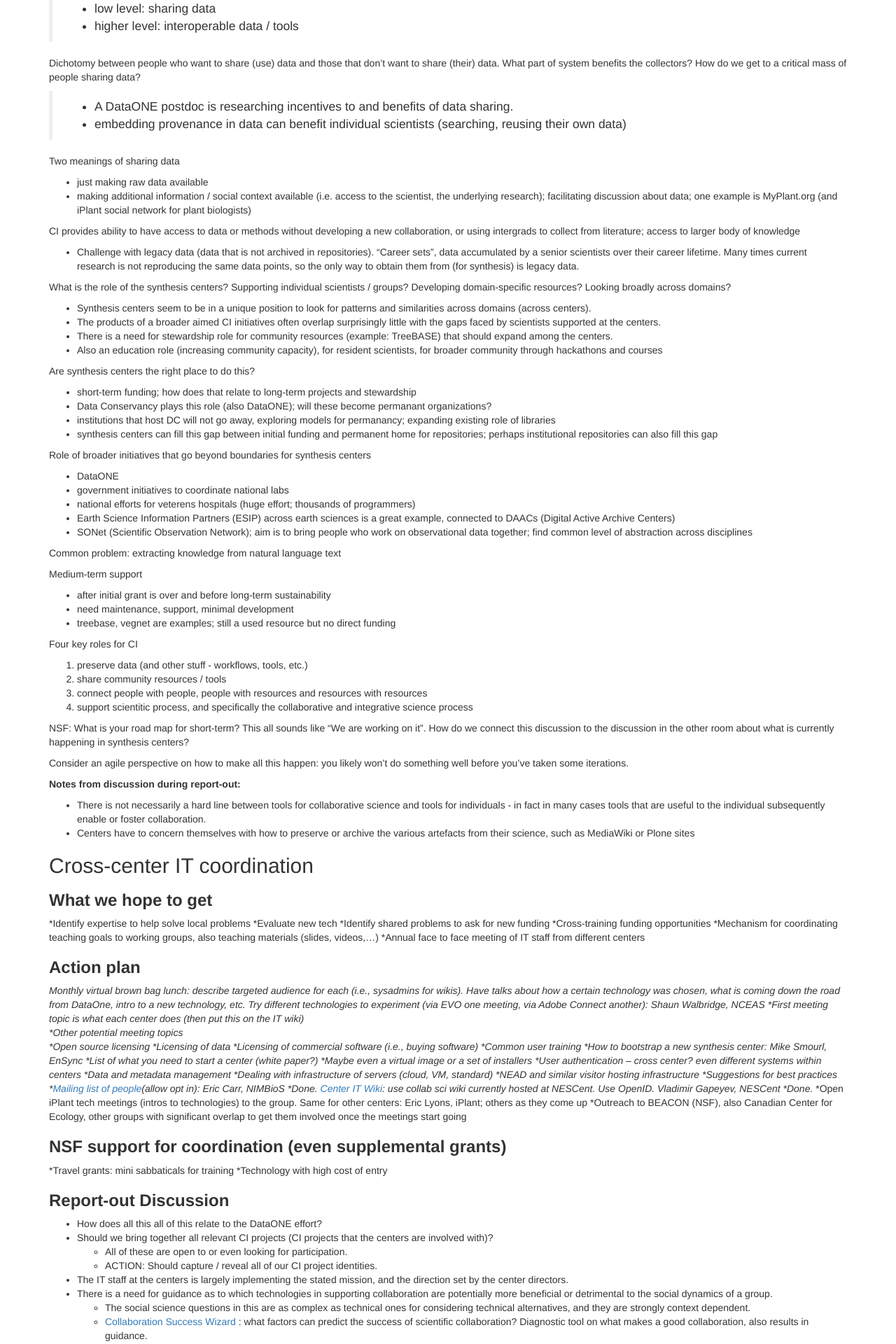
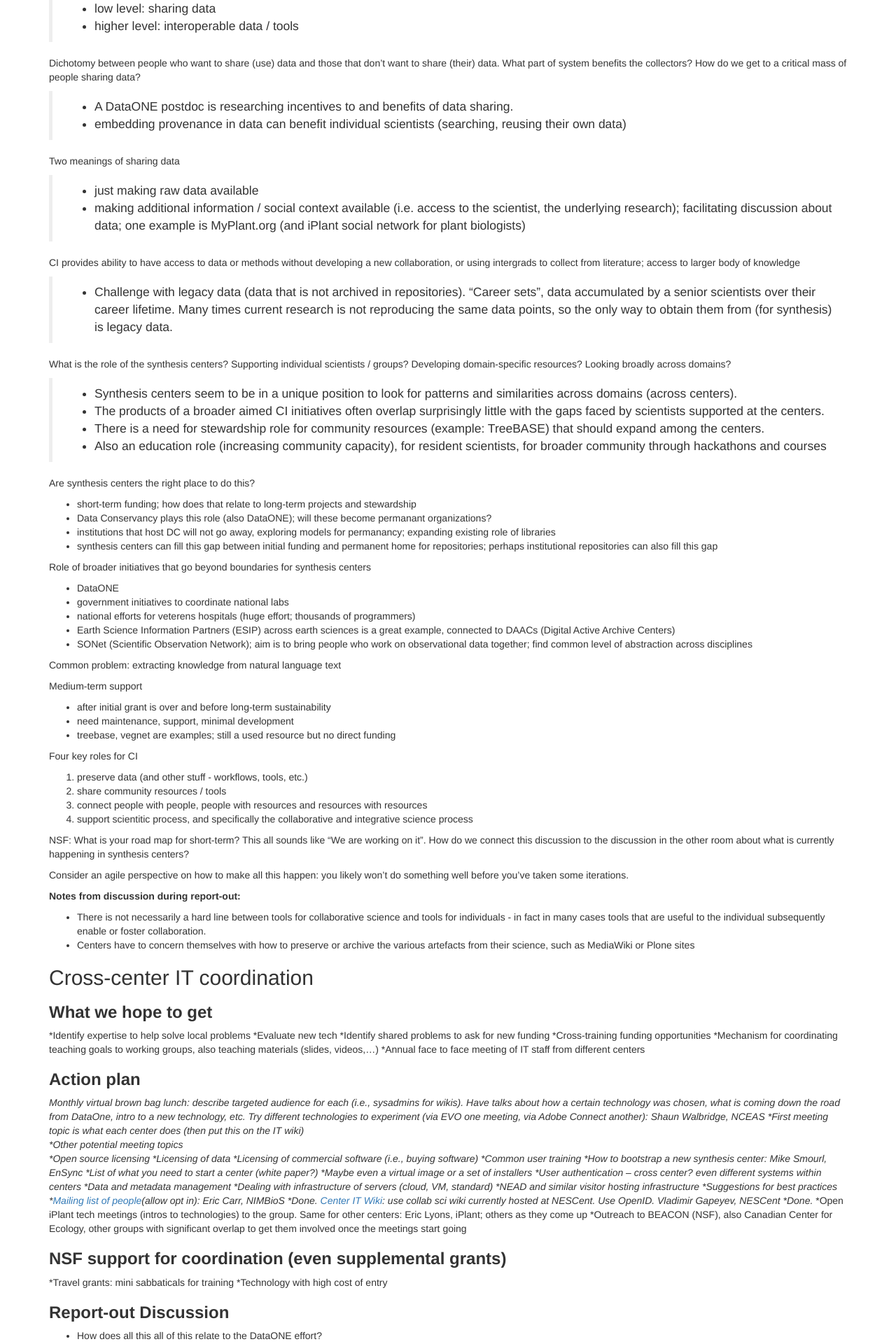
Before and after one commit to bio-collabit/wiki, a Jekyll site: the page built from 2011_Workshop/Day_3_Breakouts.md, in a window 1280 px wide. Shown: the part 413-2333 px from the top of the page at 70% size. Built offline with Jekyll 4.4.1, drawn with Linux system fonts in a browser that asks for light colours; nearby versions of some CDN libraries; library files that are not in the unit come from our copies; Markdown is read by kramdown in place of the engine named in the settings.

```diff
--- a/2011_Workshop/Day_3_Breakouts.md
+++ b/2011_Workshop/Day_3_Breakouts.md
@@ -26,17 +26,17 @@ Dichotomy between people who want to share (use) data and those that don't want
 > - embedding provenance in data can benefit individual scientists (searching, reusing their own data)
 
 Two meanings of sharing data
-- just making raw data available
-- making additional information / social context available (i.e. access to the scientist, the underlying research); facilitating discussion about data; one example is MyPlant.org (and iPlant social network for plant biologists)
+> - just making raw data available
+> - making additional information / social context available (i.e. access to the scientist, the underlying research); facilitating discussion about data; one example is MyPlant.org (and iPlant social network for plant biologists)
 
 CI provides ability to have access to data or methods without developing a new collaboration, or using intergrads to collect from literature; access to larger body of knowledge
-- Challenge with legacy data (data that is not archived in repositories). "Career sets", data accumulated by a senior scientists over their career lifetime. Many times current research is not reproducing the same data points, so the only way to obtain them from (for synthesis) is legacy data.
+> - Challenge with legacy data (data that is not archived in repositories). "Career sets", data accumulated by a senior scientists over their career lifetime. Many times current research is not reproducing the same data points, so the only way to obtain them from (for synthesis) is legacy data.
 
 What is the role of the synthesis centers? Supporting individual scientists / groups? Developing domain-specific resources? Looking broadly across domains?
-- Synthesis centers seem to be in a unique position to look for patterns and similarities across domains (across centers).
-- The products of a broader aimed CI initiatives often overlap surprisingly little with the gaps faced by scientists supported at the centers.
-- There is a need for stewardship role for community resources (example: TreeBASE) that should expand among the centers.
-- Also an education role (increasing community capacity), for resident scientists, for broader community through hackathons and courses
+> - Synthesis centers seem to be in a unique position to look for patterns and similarities across domains (across centers).
+> - The products of a broader aimed CI initiatives often overlap surprisingly little with the gaps faced by scientists supported at the centers.
+> - There is a need for stewardship role for community resources (example: TreeBASE) that should expand among the centers.
+> - Also an education role (increasing community capacity), for resident scientists, for broader community through hackathons and courses
 
 Are synthesis centers the right place to do this?
 + short-term funding; how does that relate to long-term projects and stewardship
```
